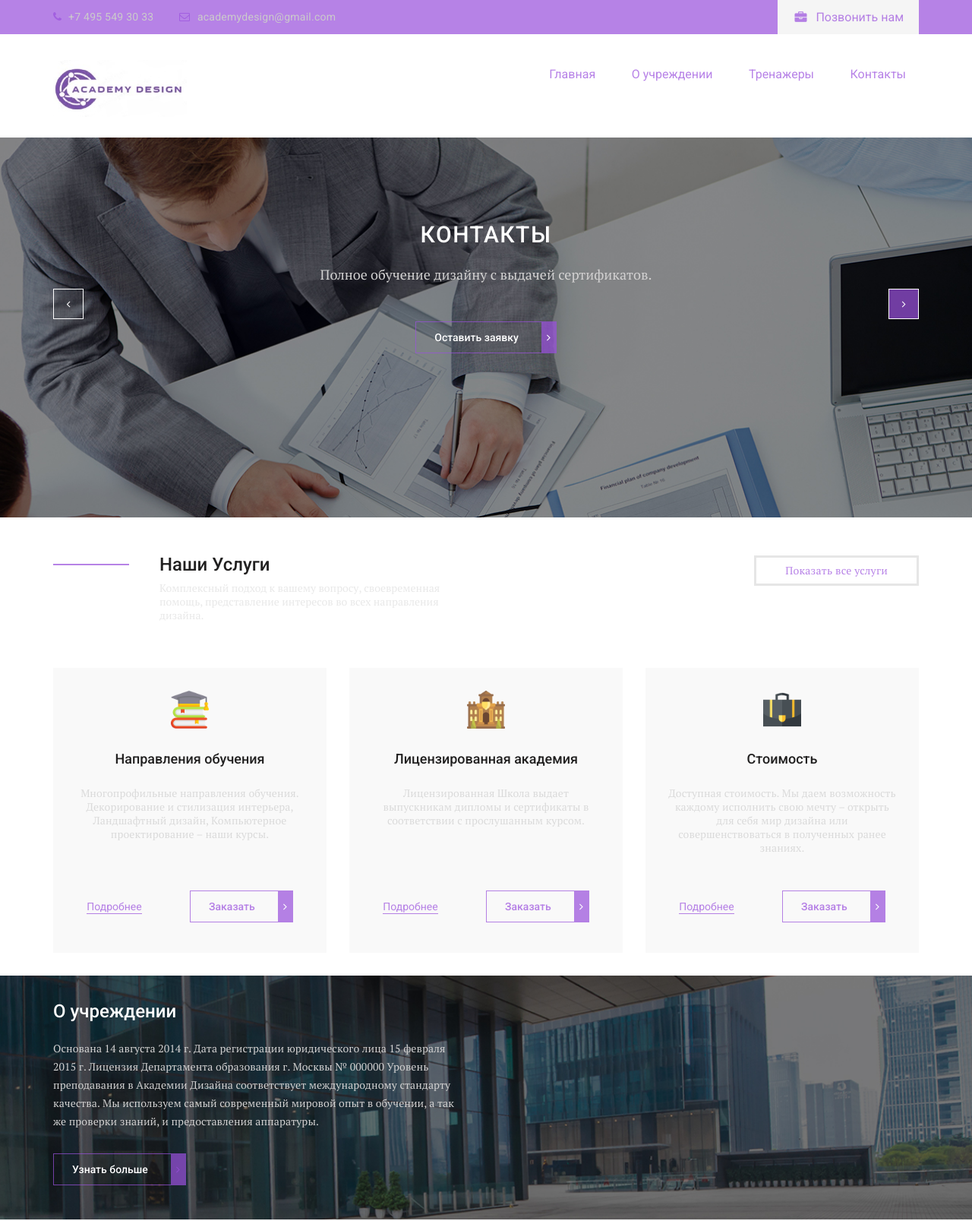
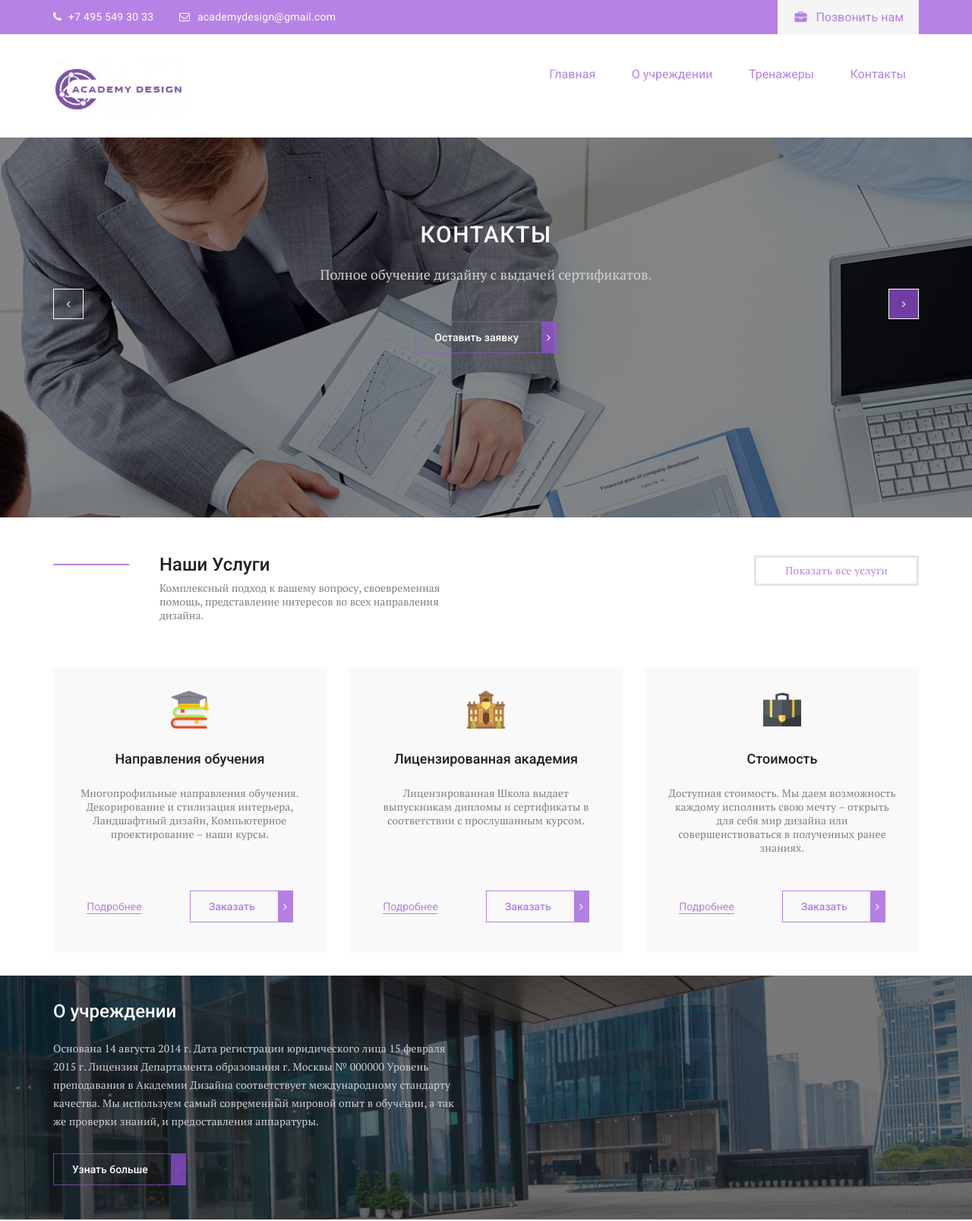
Before and after one commit to WhiteDisaste/Diplom, a plain HTML site: page contacts.html in a window 1280 px wide. Shown: the top 1607 px of the page at 76% size. Drawn offline with nearby package versions, Linux system fonts and the light colour scheme; files whose address does not match are found by name.

Commit message:
Поправки

```diff
--- a/css/style.css
+++ b/css/style.css
@@ -63,7 +63,7 @@ header{
 }
 .header__phone,
 .header__email{
-  color: #cbcacb;
+  color: #fff;
   letter-spacing: 0.25px;
   line-height: 45px;
   position: relative;
@@ -77,7 +77,7 @@ header{
   font-family: 'icomoon';
   position: absolute;
   left: 0;
-  color: #9a51ddb7;
+  color: #fff;
 }
 .header__email{
   padding-left: 24px;
@@ -87,7 +87,7 @@ header{
   font-family: 'icomoon';
   position: absolute;
   left: 0;
-  color: #9a51ddb7;
+  color: #fff;
 }
 .header__content{
   padding: 34px 0px 23px;
@@ -245,10 +245,11 @@ header{
 }
 .services__text{
 
-  color: rgba(91, 89, 89, 0.14);
+  color: grey;
 }
 .form__text,
 .news__text{
+  color: grey;
   letter-spacing: 0.1px;
 
 }
@@ -282,6 +283,7 @@ header{
   padding: 24px 0;
 }
 .services__item-text{
+  color: grey;
   letter-spacing: 0.1px;
   padding: 0px 30px 30px;
 
@@ -558,7 +560,7 @@ header{
 }
 .news__blog-text{
   letter-spacing: 0.1px;
-  color: rgba(91, 89, 89, 0.14);
+  color: grey;
 }
 .news__slider-title{
   font-size: 18px;
@@ -570,6 +572,7 @@ header{
   margin-bottom: 15px;
 }
 .news__slider-text{
+  color: grey;
   margin-bottom: 30px;
 }
 .news__slider-author{
```
Also changed, not shown: index.html (+3 -2 lines).
